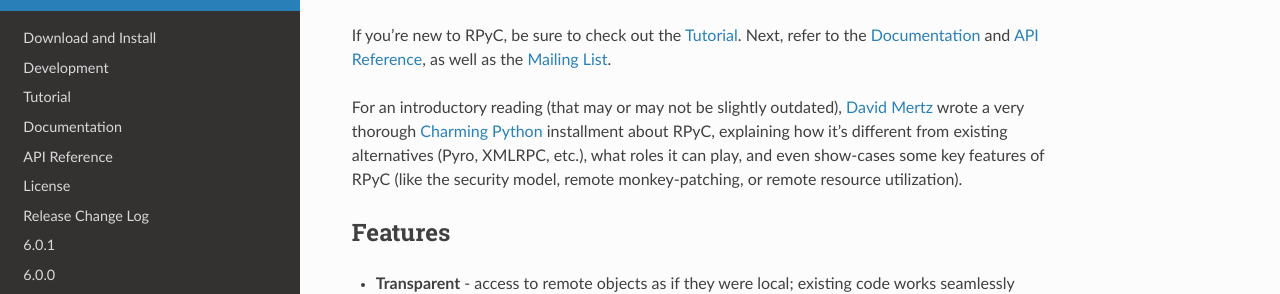
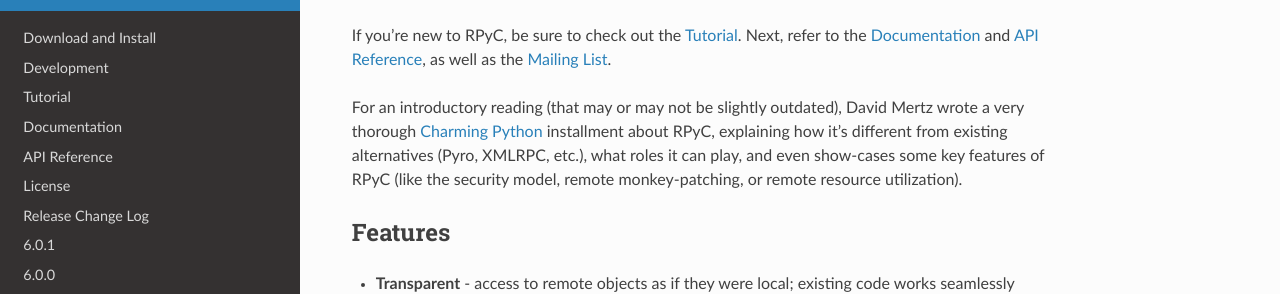
Before and after one commit to tomerfiliba-org/rpyc, a Sphinx documentation site: the page built from docs/index.rst, in a window 1280 px wide and 900 px high, scrolled down 989 px. Shown: the part 160-454 px from the top of the window. Built offline with Sphinx 7.4.7 and the Read the Docs theme 3.1.0, drawn with Linux system fonts in a browser that asks for light colours; part of the change alters nothing that is shown.

```diff
--- a/docs/index.rst
+++ b/docs/index.rst
@@ -48,8 +48,8 @@ Next, refer to the :ref:`documentation` and :ref:`api-ref`,
 as well as the :ref:`mailing-list`.
 
 For an introductory reading (that may or may not be slightly outdated),
-`David Mertz <http://gnosis.cx/dW/>`_ wrote a very thorough
-`Charming Python <http://www.ibm.com/developerworks/linux/library/l-rpyc/>`_ installment
+David Mertz wrote a very thorough
+`Charming Python <https://web.archive.org/web/20160928013509/http://www.ibm.com/developerworks/linux/library/l-rpyc/>`_ installment
 about RPyC, explaining how it's different from existing alternatives (Pyro, XMLRPC, etc.),
 what roles it can play, and even show-cases some key features of RPyC (like the security model,
 remote monkey-patching, or remote resource utilization).
```
